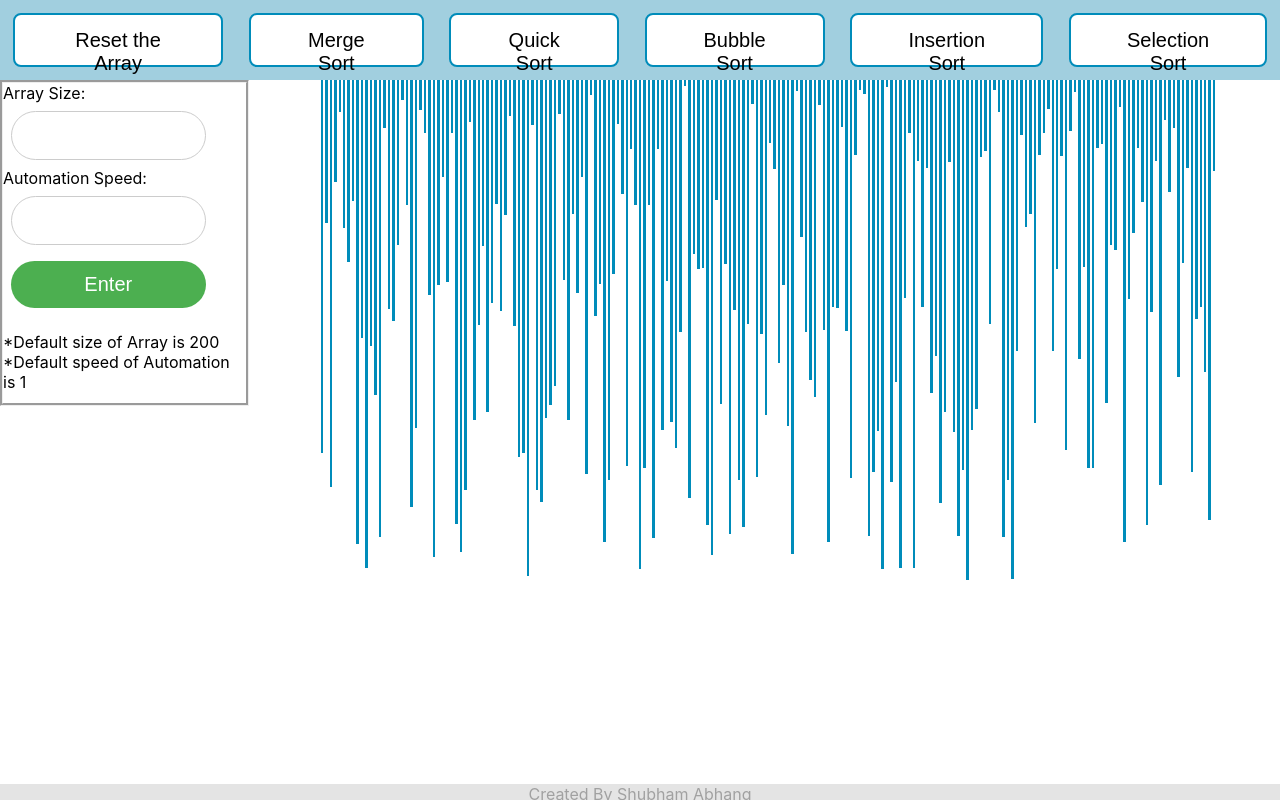
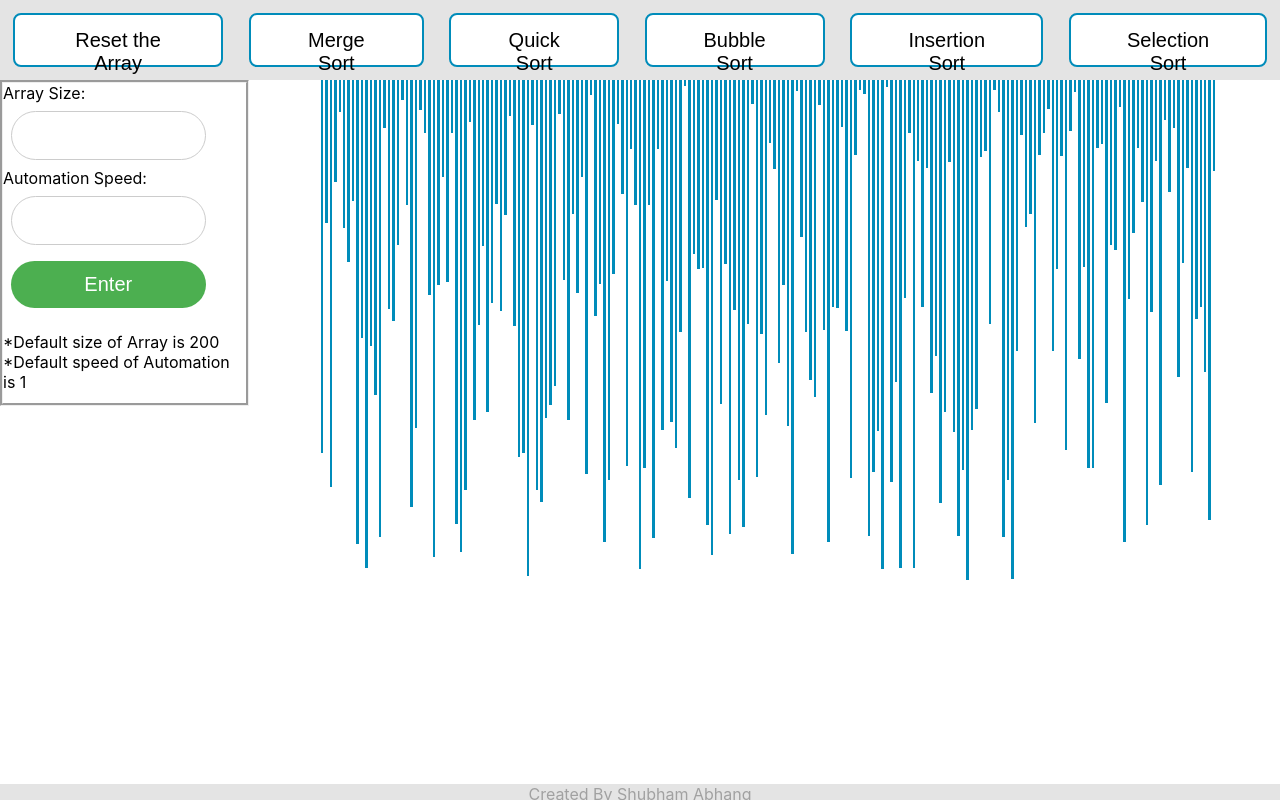
Before and after one commit to shubhamabhang77/Sorting-Visualizer, a React (Create React App) app: page / in a window 1280 px wide. Built offline with nearby package versions, Linux system fonts and the light colour scheme.

Commit message:
some minor change

```diff
--- a/src/Sorting/Sorting.css
+++ b/src/Sorting/Sorting.css
@@ -53,7 +53,7 @@ input[type="text"]{
 .button-container{
     display: flex;
     margin-top: 0px;
-    background-color: rgb(161, 207, 223);
+    background-color: rgb(228, 228, 228);
     height: 10vh;
     justify-content: center;
 }
```
Also changed, not shown: 4 other files (tests, documents, lock files or other folders).
